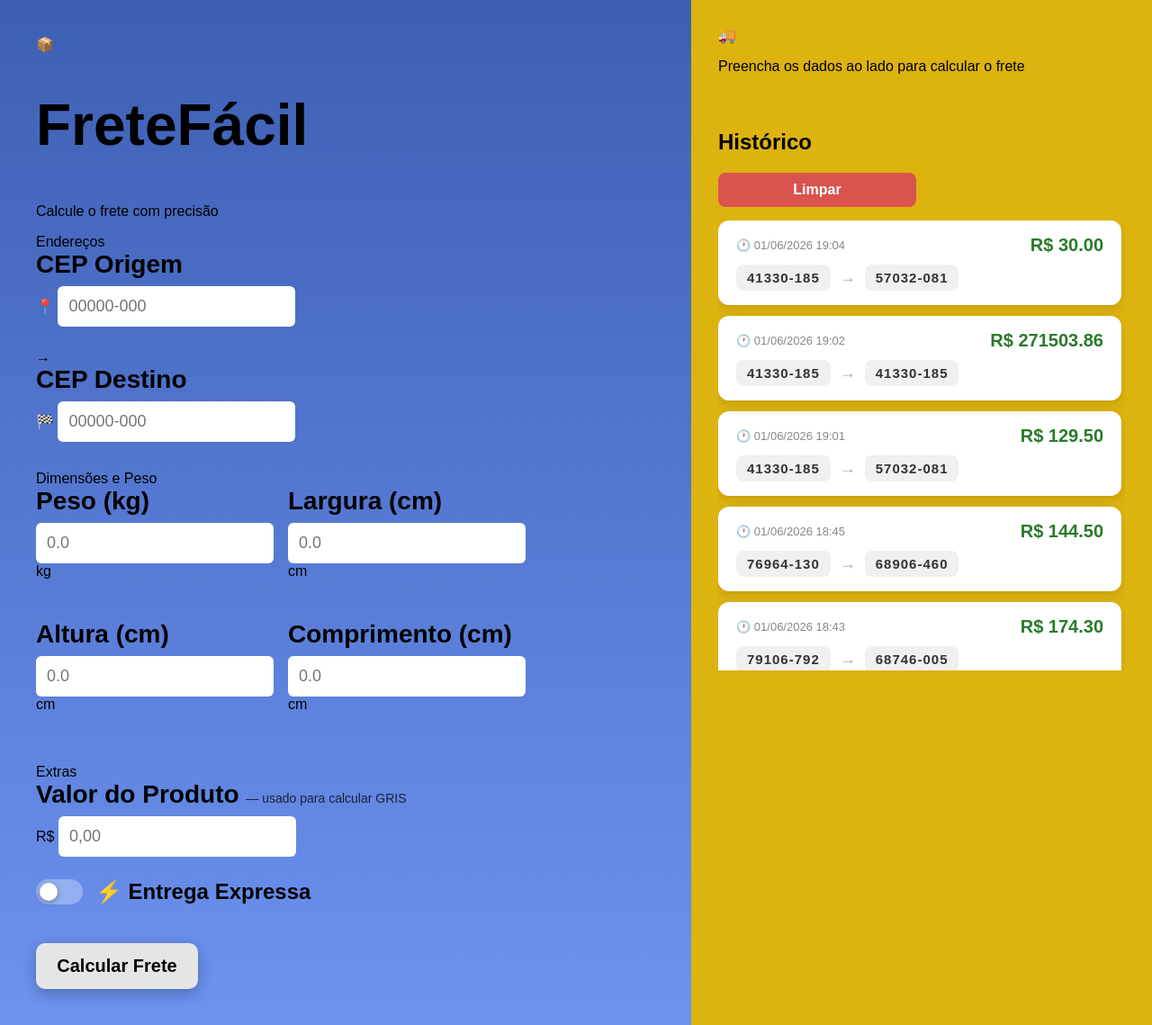
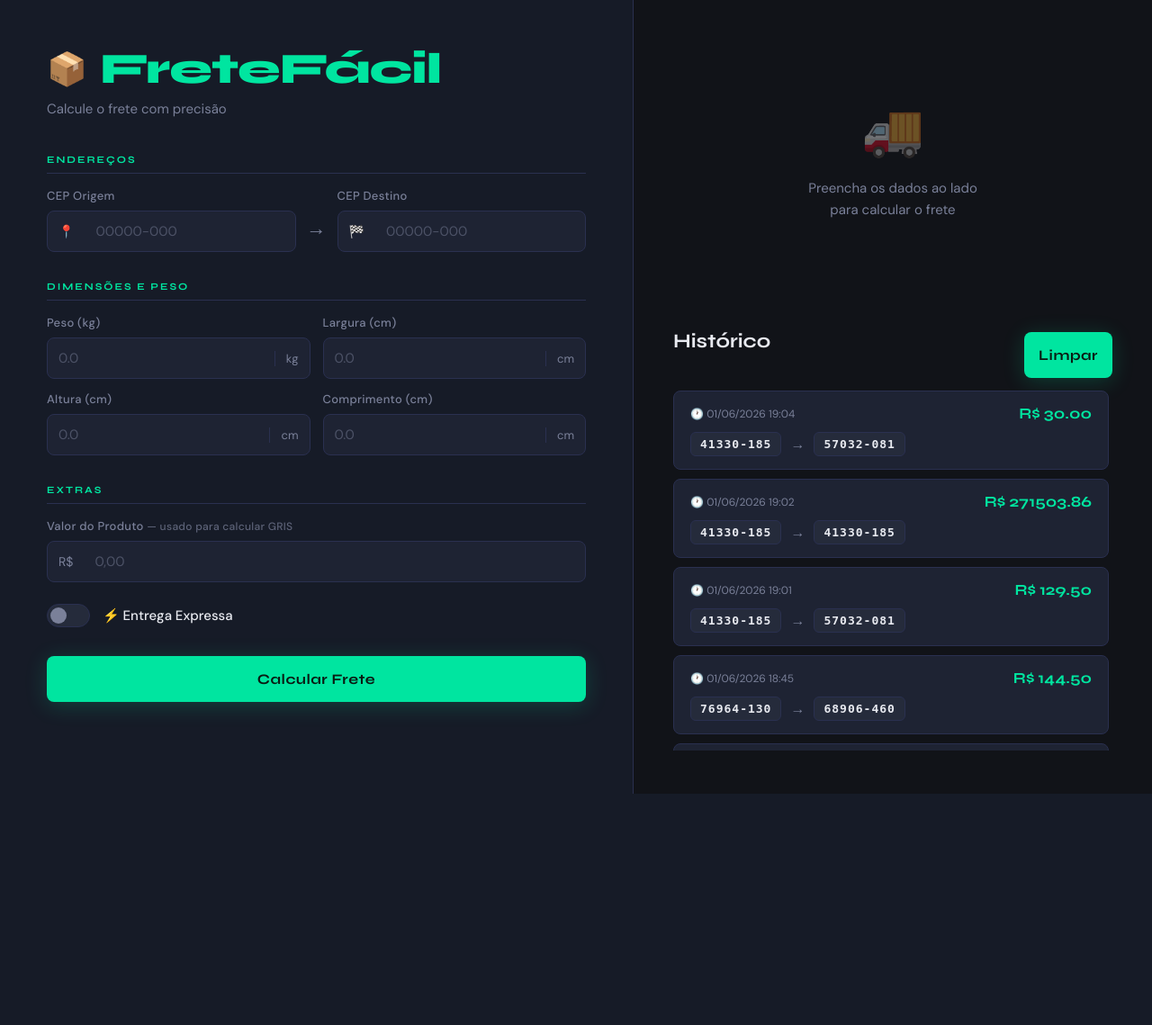
Before and after one commit to Guilherme-Lins669/Calculo-Frete-V2, a Flask app: page / in a window 1280 px wide. Shown: the whole page at 90% size. After the commit the page ends 882 px from the top, so only its background shows below. Run offline with Flask 3, Linux system fonts and the light colour scheme.

Commit message:
Update style.css

```diff
--- a/static/style.css
+++ b/static/style.css
@@ -1,7 +1,27 @@
+:root {
+    --bg:        #0f1117;
+    --panel-l:   #161b27;
+    --panel-r:   #111318;
+    --surface:   #1e2333;
+    --surface2:  #252b3b;
+    --border:    #2a3050;
+    --accent:    #00e5a0;
+    --accent2:   #00b87a;
+    --express:   #f59e0b;
+    --text:      #e8eaf0;
+    --text-muted:#7a8099;
+    --red:       #f06060;
+    --radius:    14px;
+    --radius-sm: 8px;
+}
+
+* { box-sizing: border-box; margin: 0; padding: 0; }
+
 body {
-    margin: 0;
-    font-family: Arial, sans-serif;
-    background: #d9d9d9;
+    font-family: 'DM Sans', sans-serif;
+    background: var(--bg);
+    color: var(--text);
+    min-height: 100vh;
 }
 
 .main-container {
@@ -9,255 +29,440 @@ body {
     min-height: 100vh;
 }
 
-/* ESQUERDA */
-
+/* ── ESQUERDA ── */
 .left-panel {
-    width: 60%;
-    background: linear-gradient(180deg, #3d5fb3, #6d92f0);
-    padding: 40px;
-    color: rgb(0, 0, 0);
-    box-sizing: border-box;
+    width: 55%;
+    background: var(--panel-l);
+    padding: 48px 52px;
+    border-right: 1px solid var(--border);
+    overflow-y: auto;
 }
 
-.left-panel h1 {
-    font-size: 64px;
-    margin-bottom: 50px;
+.brand {
+    display: flex;
+    align-items: center;
+    gap: 14px;
+    margin-bottom: 6px;
 }
 
-.left-panel form {
-    margin-top: 10px;
+.brand-icon { font-size: 36px; }
+
+.brand h1 {
+    font-family: 'Syne', sans-serif;
+    font-size: 48px;
+    font-weight: 800;
+    color: var(--accent);
+    letter-spacing: -1px;
 }
 
-.input-group {
-    margin-bottom: 25px;
+.brand-sub {
+    font-size: 15px;
+    color: var(--text-muted);
+    margin-bottom: 40px;
 }
 
-label {
+.section-label {
+    font-family: 'Syne', sans-serif;
+    font-size: 11px;
+    font-weight: 700;
+    letter-spacing: 2px;
+    text-transform: uppercase;
+    color: var(--accent);
+    margin-bottom: 16px;
+    padding-bottom: 8px;
+    border-bottom: 1px solid var(--border);
+}
+
+/* CEP row */
+.input-row {
+    display: flex;
+    align-items: flex-end;
+    gap: 12px;
+}
+
+.input-row .input-group { flex: 1; }
+
+.arrow-divider {
+    font-size: 22px;
+    color: var(--text-muted);
+    padding-bottom: 12px;
+    flex-shrink: 0;
+}
+
+/* Inputs */
+.input-group { margin-bottom: 0; }
+
+.input-group label {
     display: block;
+    font-size: 13px;
+    font-weight: 500;
+    color: var(--text-muted);
     margin-bottom: 8px;
-    font-weight: bold;
-    font-size: 28px;
+    letter-spacing: 0.3px;
 }
 
 .label-hint {
+    font-size: 12px;
+    color: var(--text-muted);
+    opacity: 0.7;
+}
+
+.input-wrapper {
+    display: flex;
+    align-items: center;
+    background: var(--surface);
+    border: 1px solid var(--border);
+    border-radius: var(--radius-sm);
+    overflow: hidden;
+    transition: border-color 0.2s;
+}
+
+.input-wrapper:focus-within {
+    border-color: var(--accent);
+    box-shadow: 0 0 0 3px rgba(0,229,160,0.1);
+}
+
+.input-icon, .input-prefix {
+    padding: 0 12px;
     font-size: 14px;
-    font-weight: normal;
-    opacity: 0.75;
+    color: var(--text-muted);
+    flex-shrink: 0;
+}
+
+.input-suffix {
+    padding: 0 12px;
+    font-size: 13px;
+    color: var(--text-muted);
+    flex-shrink: 0;
+    border-left: 1px solid var(--border);
 }
 
 input[type="text"],
 input[type="number"] {
-    width: 240px;
-    padding: 12px;
+    flex: 1;
+    background: transparent;
     border: none;
-    border-radius: 6px;
     outline: none;
-    font-size: 18px;
+    padding: 12px 12px;
+    font-size: 15px;
+    font-family: 'DM Sans', sans-serif;
+    color: var(--text);
+    width: 100%;
 }
+
+input::placeholder { color: var(--text-muted); opacity: 0.5; }
+
+/* Remover setas do input number */
+input[type="number"]::-webkit-inner-spin-button,
+input[type="number"]::-webkit-outer-spin-button { -webkit-appearance: none; }
 
 .grid {
     display: grid;
-    grid-template-columns: repeat(2, 260px);
-    gap: 20px;
+    grid-template-columns: 1fr 1fr;
+    gap: 14px;
+    margin-bottom: 0;
 }
 
+/* Toggle expresso */
 .express-toggle {
     display: flex;
     align-items: center;
     gap: 14px;
-    margin-top: 25px;
+    margin-top: 24px;
     cursor: pointer;
+    width: fit-content;
 }
 
-.express-toggle input {
-    display: none;
-}
+.express-toggle input { display: none; }
 
 .toggle-track {
-    width: 52px;
-    height: 28px;
-    background: rgba(255,255,255,0.3);
+    width: 48px;
+    height: 26px;
+    background: var(--surface2);
+    border: 1px solid var(--border);
     border-radius: 999px;
     position: relative;
-    transition: background 0.3s;
+    transition: background 0.3s, border-color 0.3s;
     flex-shrink: 0;
 }
 
 .toggle-thumb {
     position: absolute;
-    top: 4px;
-    left: 4px;
-    width: 20px;
-    height: 20px;
-    background: white;
+    top: 3px;
+    left: 3px;
+    width: 18px;
+    height: 18px;
+    background: var(--text-muted);
     border-radius: 50%;
-    transition: left 0.3s;
-    box-shadow: 0 2px 6px rgba(0,0,0,0.3);
+    transition: left 0.3s, background 0.3s;
 }
 
 .express-toggle input:checked + .toggle-track {
-    background: #f0a500;
+    background: var(--express);
+    border-color: var(--express);
 }
 
 .express-toggle input:checked + .toggle-track .toggle-thumb {
-    left: 28px;
+    left: 25px;
+    background: white;
 }
 
 .toggle-label {
-    font-size: 24px;
-    font-weight: bold;
+    font-size: 15px;
+    font-weight: 500;
+    color: var(--text);
 }
 
-button {
-    margin-top: 35px;
-    width: 180px;
-    padding: 14px;
+/* Botão submit */
+button[type="submit"] {
+    margin-top: 32px;
+    width: 100%;
+    padding: 16px;
+    background: var(--accent);
+    color: #0a1a12;
     border: none;
-    border-radius: 10px;
-    background: #e5e5e5;
-    font-weight: bold;
-    font-size: 20px;
+    border-radius: var(--radius-sm);
+    font-family: 'Syne', sans-serif;
+    font-size: 16px;
+    font-weight: 700;
+    letter-spacing: 0.5px;
     cursor: pointer;
-    box-shadow: 0px 5px 15px rgba(0,0,0,0.25);
+    transition: background 0.2s, transform 0.1s;
+    box-shadow: 0 4px 24px rgba(0,229,160,0.2);
 }
 
-/* DIREITA */
+button[type="submit"]:hover { background: var(--accent2); }
+button[type="submit"]:active { transform: scale(0.98); }
 
+.error-msg {
+    color: var(--red);
+    font-size: 13px;
+    margin-top: 14px;
+}
+
+/* ── DIREITA ── */
 .right-panel {
-    width: 40%;
-    background: #ddb310;
-    padding: 30px;
-    box-sizing: border-box;
+    width: 45%;
+    background: var(--panel-r);
+    padding: 48px 44px;
+    overflow-y: auto;
     display: flex;
     flex-direction: column;
-    gap: 25px;
+    gap: 32px;
 }
 
-.card {
-    background: white;
-    padding: 25px;
-    border-radius: 12px;
-    box-shadow: 0px 8px 20px rgba(0,0,0,0.25);
-    color: black;
+/* Empty state */
+.empty-state {
+    flex: 1;
+    display: flex;
+    flex-direction: column;
+    align-items: center;
+    justify-content: center;
+    gap: 16px;
+    color: var(--text-muted);
+    text-align: center;
+    padding: 60px 0;
 }
 
-.card p {
-    font-size: 24px;
-    line-height: 1.7;
+.empty-icon { font-size: 56px; opacity: 0.4; }
+.empty-state p { font-size: 15px; max-width: 220px; line-height: 1.6; }
+
+/* Resultado */
+.result-section { display: flex; flex-direction: column; gap: 20px; }
+
+.result-header {
+    display: flex;
+    align-items: center;
+    justify-content: space-between;
 }
 
-/* RESULTADO */
-
-.result-total {
-    display: flex;
-    align-items: baseline;
-    justify-content: space-between;
-    margin-bottom: 16px;
-    padding-bottom: 16px;
-    border-bottom: 2px solid #eee;
+.result-header h2 {
+    font-family: 'Syne', sans-serif;
+    font-size: 28px;
+    font-weight: 700;
 }
 
-.result-label {
-    font-size: 20px;
-    font-weight: bold;
-    color: #555;
+.result-badge {
+    font-size: 13px;
+    font-weight: 600;
+    padding: 6px 14px;
+    border-radius: 999px;
+    background: var(--surface2);
+    color: var(--text-muted);
+    border: 1px solid var(--border);
 }
 
-.result-price {
-    font-size: 36px;
-    font-weight: bold;
-    color: #2a7a2a;
+.badge-express {
+    background: rgba(245,158,11,0.15);
+    color: var(--express);
+    border-color: rgba(245,158,11,0.3);
 }
 
-.result-meta {
+/* Price card */
+.price-card {
+    background: var(--surface);
+    border: 1px solid var(--border);
+    border-radius: var(--radius);
+    padding: 28px 32px;
+    display: flex;
+    flex-direction: column;
+    gap: 6px;
+    position: relative;
+    overflow: hidden;
+}
+
+.price-card::before {
+    content: '';
+    position: absolute;
+    top: 0; left: 0; right: 0;
+    height: 3px;
+    background: linear-gradient(90deg, var(--accent), var(--accent2));
+}
+
+.price-label {
+    font-size: 12px;
+    text-transform: uppercase;
+    letter-spacing: 1.5px;
+    color: var(--text-muted);
+}
+
+.price-value {
+    font-family: 'Syne', sans-serif;
+    font-size: 46px;
+    font-weight: 800;
+    color: var(--accent);
+    letter-spacing: -1px;
+    line-height: 1;
+}
+
+.price-deadline {
+    font-size: 14px;
+    color: var(--text-muted);
+    margin-top: 4px;
+}
+
+/* Meta grid */
+.meta-grid {
     display: grid;
     grid-template-columns: 1fr 1fr;
-    gap: 10px 20px;
-    margin-bottom: 20px;
+    gap: 12px;
 }
 
-.meta-item {
+.meta-card {
+    background: var(--surface);
+    border: 1px solid var(--border);
+    border-radius: var(--radius-sm);
+    padding: 16px;
     display: flex;
     flex-direction: column;
+    gap: 4px;
 }
 
-.meta-label {
-    font-size: 12px;
-    color: #888;
+.meta-icon { font-size: 18px; margin-bottom: 4px; }
+
+.meta-card-label {
+    font-size: 11px;
     text-transform: uppercase;
-    letter-spacing: 0.5px;
+    letter-spacing: 1px;
+    color: var(--text-muted);
 }
 
-.meta-value {
-    font-size: 18px;
-    font-weight: bold;
-    color: #222;
+.meta-card-value {
+    font-family: 'Syne', sans-serif;
+    font-size: 16px;
+    font-weight: 600;
+    color: var(--text);
 }
 
-/* BREAKDOWN */
-
+/* Breakdown */
 .breakdown {
-    background: #f7f7f7;
-    border-radius: 8px;
-    padding: 16px;
+    background: var(--surface);
+    border: 1px solid var(--border);
+    border-radius: var(--radius);
+    padding: 20px 24px;
 }
 
 .breakdown-title {
-    font-size: 13px !important;
+    font-size: 11px !important;
     text-transform: uppercase;
-    letter-spacing: 0.5px;
-    color: #888;
-    margin: 0 0 10px 0;
-    line-height: 1 !important;
+    letter-spacing: 1.5px;
+    color: var(--text-muted);
+    margin-bottom: 14px;
+    font-weight: 600;
 }
 
 .breakdown-row {
     display: flex;
     justify-content: space-between;
-    font-size: 15px;
-    padding: 5px 0;
-    border-bottom: 1px solid #eee;
-    color: #333;
+    font-size: 14px;
+    padding: 9px 0;
+    border-bottom: 1px solid var(--border);
+    color: var(--text);
 }
 
-.breakdown-row:last-child {
-    border-bottom: none;
+.breakdown-row:last-child { border-bottom: none; }
+
+.express-row { color: var(--express); font-weight: 600; }
+
+/* Histórico */
+.history-section { display: flex; flex-direction: column; gap: 14px; }
+
+.history-header {
+    display: flex;
+    align-items: center;
+    justify-content: space-between;
 }
 
-.express-row {
-    color: #b36800;
-    font-weight: bold;
+.history-header h2 {
+    font-family: 'Syne', sans-serif;
+    font-size: 22px;
+    font-weight: 700;
 }
 
-/* HISTÓRICO */
+.clear-btn {
+    background: transparent;
+    color: var(--red);
+    border: 1px solid rgba(240,96,96,0.3);
+    padding: 8px 16px;
+    border-radius: var(--radius-sm);
+    font-size: 13px;
+    font-weight: 500;
+    cursor: pointer;
+    transition: background 0.2s;
+    margin: 0;
+    width: auto;
+    box-shadow: none;
+}
+
+.clear-btn:hover { background: rgba(240,96,96,0.1); }
 
 .history-list {
     display: flex;
     flex-direction: column;
-    gap: 12px;
-    max-height: 500px;
+    gap: 10px;
+    max-height: 400px;
     overflow-y: auto;
     padding-right: 4px;
 }
 
-.history-list::-webkit-scrollbar {
-    width: 6px;
-}
-
+.history-list::-webkit-scrollbar { width: 4px; }
 .history-list::-webkit-scrollbar-thumb {
-    background: rgba(0,0,0,0.2);
+    background: var(--border);
     border-radius: 10px;
 }
 
 .history-card-item {
-    background: white;
-    border-radius: 12px;
-    padding: 16px 20px;
-    box-shadow: 0 4px 12px rgba(0,0,0,0.12);
+    background: var(--surface);
+    border: 1px solid var(--border);
+    border-radius: var(--radius-sm);
+    padding: 14px 18px;
     display: flex;
     flex-direction: column;
     gap: 10px;
+    transition: border-color 0.2s;
 }
+
+.history-card-item:hover { border-color: var(--accent2); }
 
 .history-card-top {
     display: flex;
@@ -265,15 +470,13 @@ button {
     align-items: center;
 }
 
-.history-date {
-    font-size: 13px;
-    color: #888;
-}
+.history-date { font-size: 12px; color: var(--text-muted); }
 
 .history-price {
-    font-size: 20px;
-    font-weight: bold;
-    color: #2a7a2a;
+    font-family: 'Syne', sans-serif;
+    font-size: 17px;
+    font-weight: 700;
+    color: var(--accent);
 }
 
 .history-route {
@@ -283,108 +486,32 @@ button {
 }
 
 .history-cep {
-    background: #f0f0f0;
-    padding: 6px 12px;
-    border-radius: 8px;
-    font-size: 15px;
-    font-weight: bold;
-    color: #333;
+    background: var(--surface2);
+    border: 1px solid var(--border);
+    padding: 5px 10px;
+    border-radius: 6px;
+    font-size: 13px;
+    font-weight: 600;
+    color: var(--text);
     letter-spacing: 1px;
+    font-family: monospace;
 }
 
-.history-arrow {
-    font-size: 18px;
-    color: #aaa;
+.history-arrow { font-size: 16px; color: var(--text-muted); }
+
+/* ── RESPONSIVO ── */
+@media (max-width: 900px) {
+    .main-container { flex-direction: column; }
+    .left-panel, .right-panel { width: 100%; }
+    .left-panel { border-right: none; border-bottom: 1px solid var(--border); }
 }
 
-/* TITULOS */
-
-.section-title {
-    color: black;
-    font-size: 42px;
-    margin-bottom: 15px;
+@media (max-width: 500px) {
+    .left-panel { padding: 32px 24px; }
+    .right-panel { padding: 32px 24px; }
+    .brand h1 { font-size: 36px; }
+    .price-value { font-size: 36px; }
+    .input-row { flex-direction: column; gap: 16px; }
+    .arrow-divider { display: none; }
+    .grid { grid-template-columns: 1fr; }
 }
-
-/* BOTÃO LIMPAR */
-
-.clear-btn {
-    background: #d9534f;
-    color: white;
-    border: none;
-    padding: 10px 15px;
-    border-radius: 8px;
-    cursor: pointer;
-    font-size: 16px;
-    margin-bottom: 15px;
-    width: 220px;
-    box-shadow: none;
-    margin-top: 0px;
-}
-
-.clear-btn:hover {
-    background: #c9302c;
-}
-
-.error-msg {
-    color: #e74c3c;
-    font-size: 0.9rem;
-    margin-bottom: 8px;
-}
-
-/* RESPONSIVIDADE MOBILE */
-
-@media (max-width: 768px) {
-    .main-container {
-        flex-direction: column;
-    }
-
-    .left-panel, .right-panel {
-        width: 100%;
-    }
-
-    .left-panel h1 {
-        font-size: 40px;
-        margin-bottom: 30px;
-    }
-
-    label {
-        font-size: 20px;
-    }
-
-    input[type="text"],
-    input[type="number"] {
-        width: 100%;
-        box-sizing: border-box;
-    }
-
-    .grid {
-        grid-template-columns: 1fr 1fr;
-        gap: 15px;
-    }
-
-    .toggle-label {
-        font-size: 18px;
-    }
-
-    button {
-        width: 100%;
-    }
-
-    .section-title {
-        font-size: 30px;
-    }
-
-    .result-price {
-        font-size: 26px;
-    }
-
-    .clear-btn {
-        width: 100%;
-    }
-}
-
-@media (max-width: 400px) {
-    .grid {
-        grid-template-columns: 1fr;
-    }
-}
```
